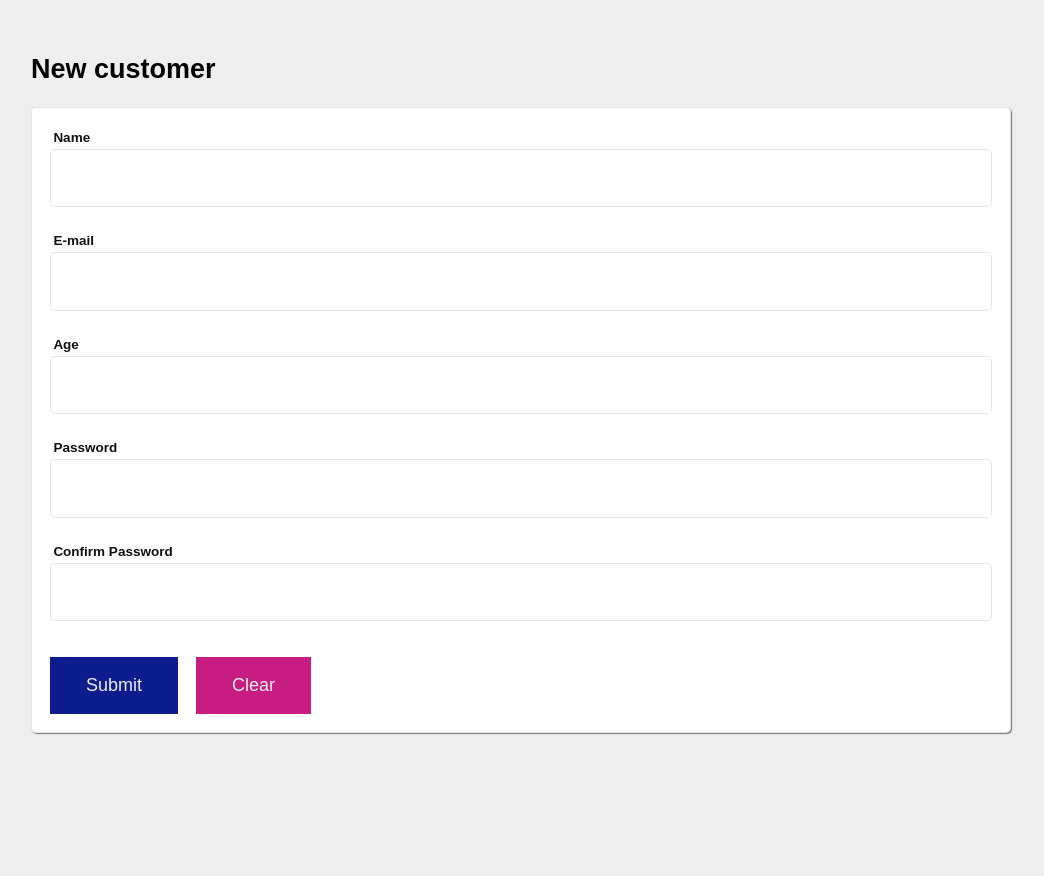
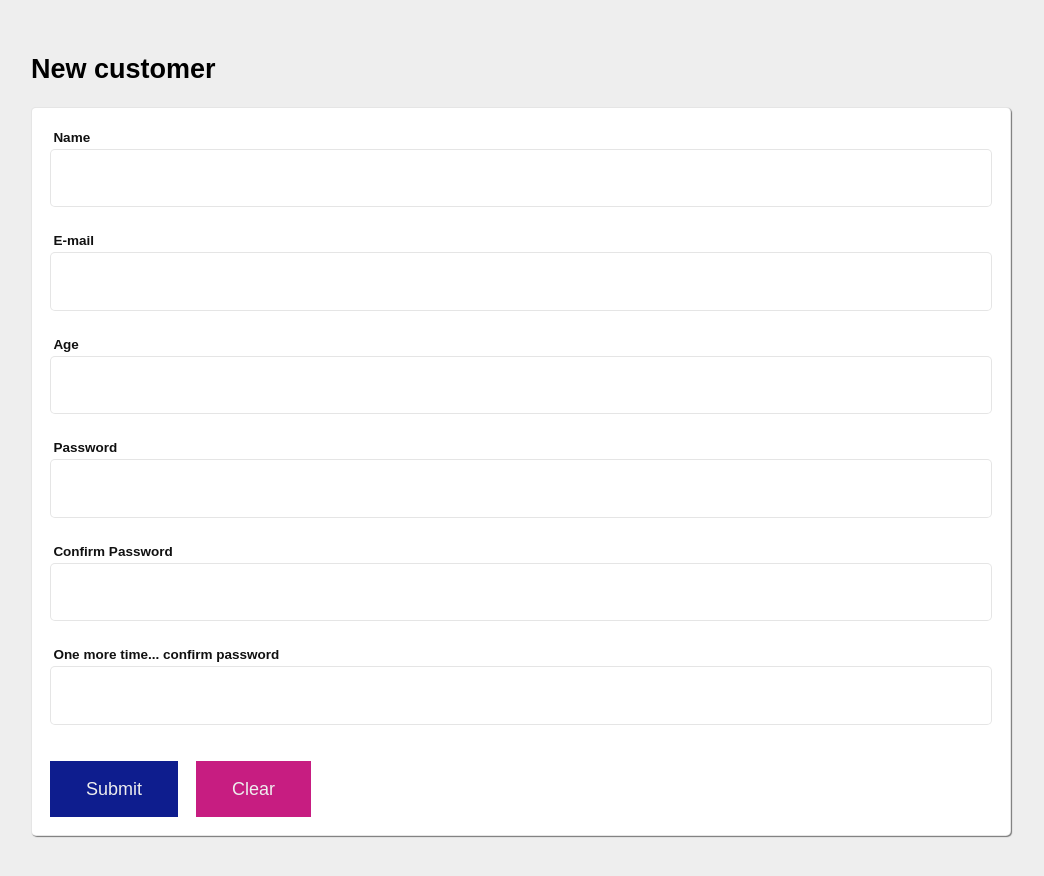
Before and after one commit to DEVin-Intelbras/projetos-react, a React (Vite) app in the folder m01s10/: page / in a window 1280 px wide. Shown: the top 876 px of the page, without its empty margins (119-1163 px from the left). Before the commit the page ends 800 px from the top, so only its background shows below. Built offline with nearby package versions, Linux system fonts and the light colour scheme.

Commit message:
Form não controlado

```diff
--- /dev/null
+++ b/m01s10/src/components/Form/Form.jsx
@@ -0,0 +1,9 @@
+import PropTypes from "prop-types";
+
+export const Form = ({ children }) => {
+  return <form onSubmit={(event) => event.preventDefault()}>{children}</form>;
+};
+
+Form.propTypes = {
+  children: PropTypes.node.isRequired,
+};
--- /dev/null
+++ b/m01s10/src/components/Form/index.js
@@ -0,0 +1 @@
+export { Form } from "./Form";
--- a/m01s10/src/components/index.js
+++ b/m01s10/src/components/index.js
@@ -2,3 +2,4 @@ export * from "./Accordion";
 export * from "./Paper";
 export * from "./Card";
 export * from "./Button";
+export * from "./Form";
--- a/m01s10/src/pages/Customer/AddCustomer.jsx
+++ b/m01s10/src/pages/Customer/AddCustomer.jsx
@@ -1,26 +1,41 @@
-import { Paper, ButtonGroup, Button } from "../../components";
+import { useRef } from "react";
+import { Paper, ButtonGroup, Button, Form } from "../../components";
 import styles from "./AddCustomer.module.css";
 
+const formulario = {};
+
 export const AddCustomer = () => {
-  const handleSubmit = () => {};
+  const nameRef = useRef();
+
+  const handleSubmit = () => {
+    nameRef.current.focus();
+    console.log(nameRef.current);
+    // console.log(formulario);
+  };
   const handleReset = () => {};
+
+  const handleChange = (event) => {
+    console.log(event.target.name);
+    console.log(event.target.value);
+    formulario[event.target.name] = event.target.value;
+  };
 
   return (
     <div className={styles.container}>
       <h2>New customer</h2>
       <Paper>
-        <form onSubmit={(e) => e.preventDefault()}>
+        <Form>
           <div className={styles.fieldGroup}>
             <label htmlFor="name">Name</label>
-            <input type="text" id="name" name="name" />
+            <input ref={nameRef} type="text" id="name" name="name" />
           </div>
           <div className={styles.fieldGroup}>
             <label htmlFor="email">E-mail</label>
-            <input type="text" id="email" name="email" />
+            <input onChange={(e) => handleChange(e)} type="text" id="email" name="email" />
           </div>
           <div className={styles.fieldGroup}>
             <label htmlFor="age">Age</label>
-            <input type="age" min="0" step="1" id="age" name="age" />
+            <input onChange={handleChange} type="age" min="0" step="1" id="age" name="age" />
           </div>
           <div className={styles.fieldGroup}>
             <label htmlFor="password">Password</label>
@@ -28,7 +43,21 @@ export const AddCustomer = () => {
           </div>
           <div className={styles.fieldGroup}>
             <label htmlFor="passwordConfirm">Confirm Password</label>
-            <input type="password" id="passwordConfirm" name="passwordConfirm" />
+            <input
+              onChange={handleChange}
+              type="password"
+              id="passwordConfirm"
+              name="passwordConfirm"
+            />
+          </div>
+          <div className={styles.fieldGroup}>
+            <label htmlFor="passwordConfirmAgain">One more time... confirm password</label>
+            <input
+              onChange={handleChange}
+              type="password"
+              id="passwordConfirmAgain"
+              name="passwordConfirmAgain"
+            />
           </div>
           <ButtonGroup>
             <Button onClick={handleSubmit}>Submit</Button>
@@ -36,7 +65,7 @@ export const AddCustomer = () => {
               Clear
             </Button>
           </ButtonGroup>
-        </form>
+        </Form>
       </Paper>
     </div>
   );
```
